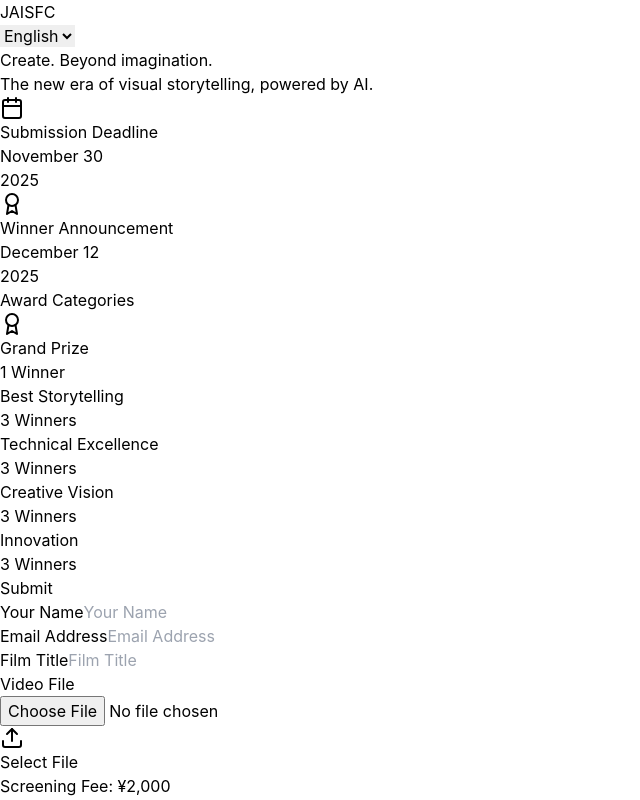
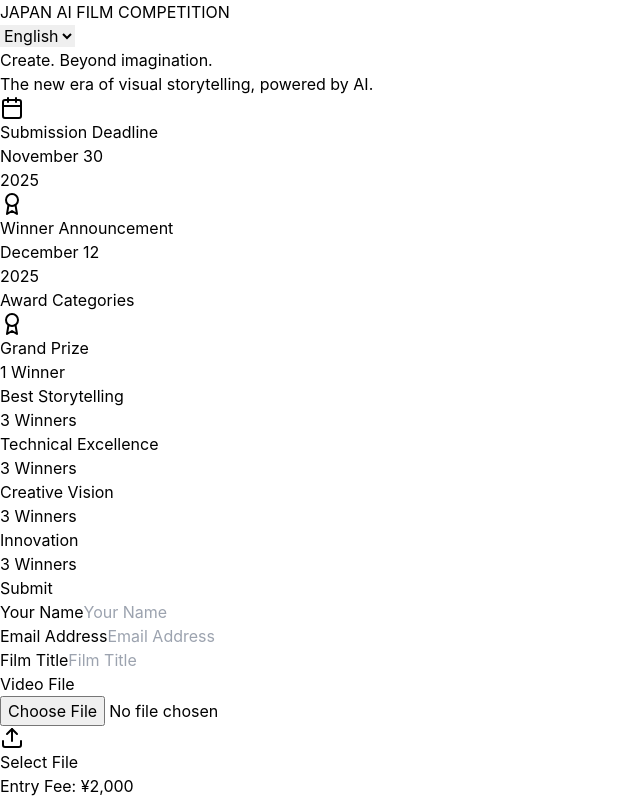
Before and after one commit to aihasakuramoto22-pixel/japan-ai-short-film-competition, a React (Vite) app: page / in a window 1280 px wide. Shown: the top 800 px of the page, without its empty margins (0-640 px from the left). Built offline with nearby package versions, Linux system fonts and the light colour scheme; no server answers.

Commit message:
Update branding: JAISFC to JAPAN AI SHORT FILM COMPETITION, change 審査費 to 応募費

```diff
--- a/src/components/AIFilmCompetition.jsx
+++ b/src/components/AIFilmCompetition.jsx
@@ -27,7 +27,7 @@ const translations = {
     filmTitle: '作品タイトル',
     videoFile: '動画ファイル',
     selectFile: 'ファイルを選択',
-    entryFee: '審査費: ¥2,000',
+    entryFee: '応募費: ¥2,000',
     entryFeeUSD: '約 ${usd}',
     agreeTerms: 'コンペティションの',
     terms: '利用規約',
@@ -90,7 +90,7 @@ const translations = {
     filmTitle: 'Film Title',
     videoFile: 'Video File',
     selectFile: 'Select File',
-    entryFee: 'Screening Fee: ¥2,000',
+    entryFee: 'Entry Fee: ¥2,000',
     entryFeeUSD: 'approx. ${usd}',
     agreeTerms: 'By submitting, you agree to the ',
     terms: 'Terms and Conditions',
@@ -328,7 +328,7 @@ export default function AIFilmCompetition() {
       <nav className="fixed top-0 w-full bg-white bg-opacity-80 backdrop-blur-xl z-50 border-b border-gray-200">
         <div className="max-w-7xl mx-auto px-6 h-14 flex items-center justify-between">
           <Link to="/about" className="text-xl font-semibold hover:text-gray-600 transition-colors">
-            JAISFC
+            JAPAN AI FILM COMPETITION
           </Link>
           <div className="flex items-center gap-2">
             <select
--- a/src/components/AboutPage.jsx
+++ b/src/components/AboutPage.jsx
@@ -97,7 +97,7 @@ export default function AboutPage() {
       <nav className="fixed top-0 w-full bg-white bg-opacity-80 backdrop-blur-xl z-50 border-b border-gray-200">
         <div className="max-w-7xl mx-auto px-6 h-14 flex items-center justify-between">
           <Link to="/" className="text-xl font-semibold hover:text-gray-600 transition-colors">
-            JAISFC
+            JAPAN AI SHORT FILM COMPETITION
           </Link>
           <select
             value={lang}
--- a/src/components/SuccessPage.jsx
+++ b/src/components/SuccessPage.jsx
@@ -63,7 +63,7 @@ export default function SuccessPage() {
       <nav className="fixed top-0 w-full bg-white bg-opacity-80 backdrop-blur-xl z-50 border-b border-gray-200">
         <div className="max-w-7xl mx-auto px-6 h-14 flex items-center justify-between">
           <Link to="/" className="text-xl font-semibold hover:text-gray-600 transition-colors">
-            JAISFC
+            JAPAN AI SHORT FILM COMPETITION
           </Link>
           <button
             onClick={() => setLang(lang === 'ja' ? 'en' : 'ja')}
```
